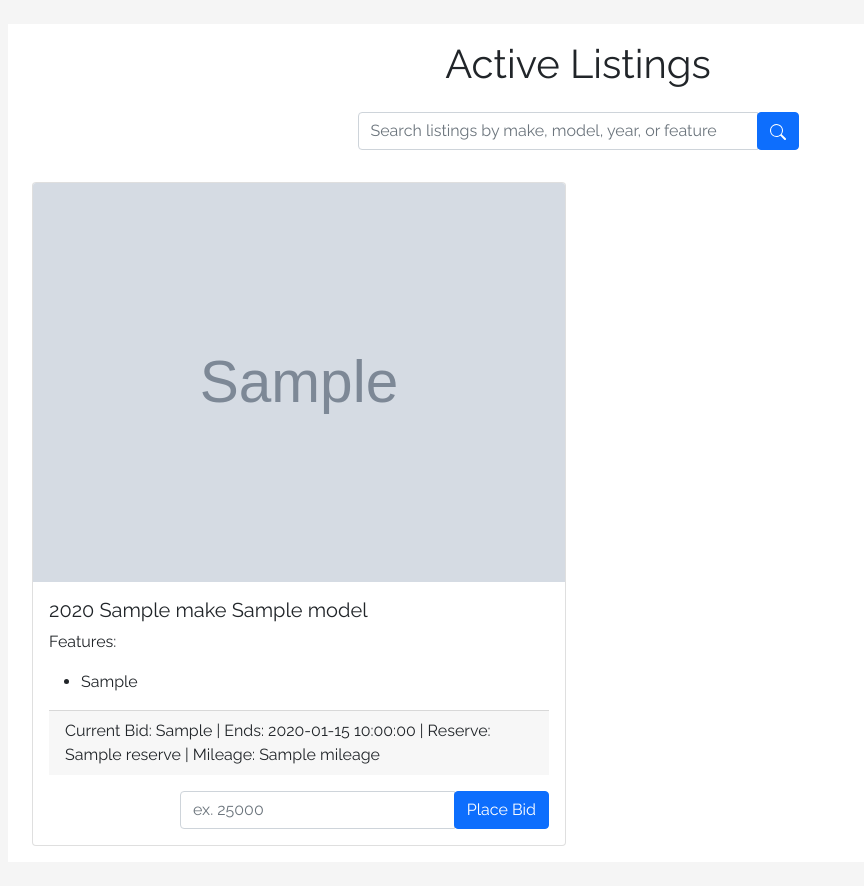
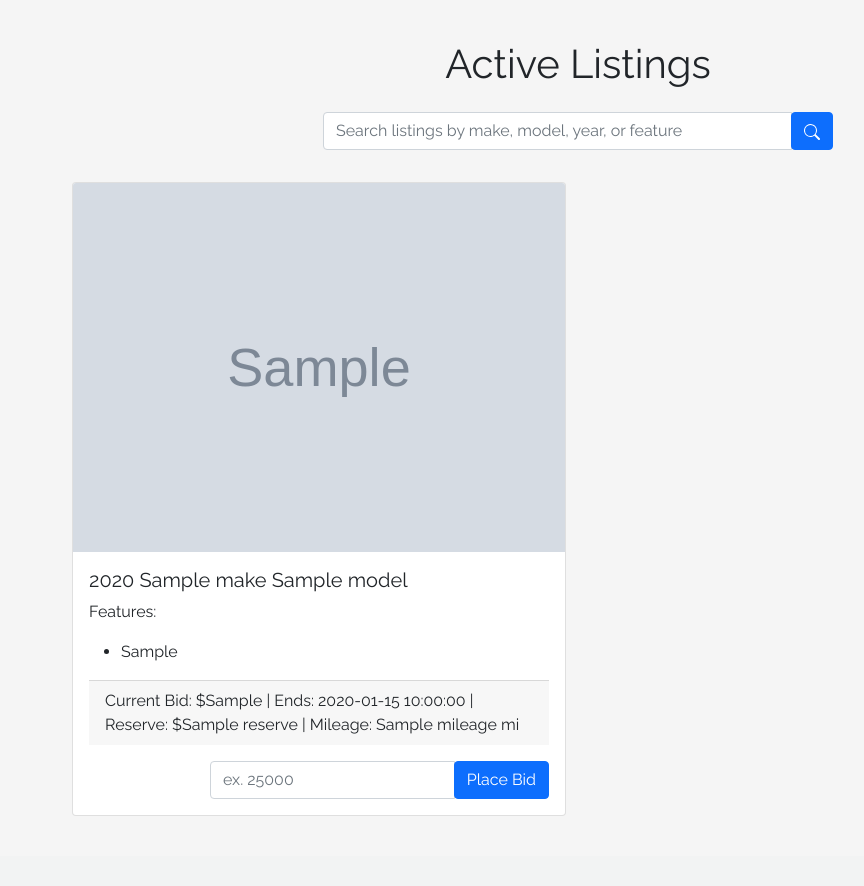
Before and after one commit to rorochaudhary/gotham-auctions, a Flask app: template templates/main.j2 in a window 1280 px wide. Shown: the part 72-958 px from the top of the page, without its empty margins (62-926 px from the left). After the commit the page ends 888 px from the top, so only its background shows below. Run offline with Flask 2, Linux system fonts and the light colour scheme; the template is opened without the code that fills it: most values are stand-ins (such as "Sample title", 1, 10 or a date in 2020); grey boxes marked "Sample" are stand-in pictures.

Commit message:
updated styling

```diff
--- a/static/css/style.css
+++ b/static/css/style.css
@@ -6,6 +6,6 @@ div {
   font-family: "Raleway", sans-serif;
 }
 
-#listings {
+div.card {
   background-color: white;
 }
--- a/templates/auth/login.j2
+++ b/templates/auth/login.j2
@@ -4,7 +4,7 @@
   <div class='container pt-5'>
         <div class="row mt-2">
             <div class="col">
-                <h2 class='text-center'>Welcome Back to Gotham Auctions!</h2>
+                <h2>Welcome Back to Gotham Auctions!</h2>
             </div>
         </div>
         <form method="POST">
--- a/templates/auth/register.j2
+++ b/templates/auth/register.j2
@@ -3,7 +3,7 @@
     <div class='container pt-5'>
         <div class="row mt-2">
             <div class="col">
-                <h2 class='text-center'>Enter your details below to create an account!</h2>
+                <h2>Enter your details below to create an account!</h2>
             </div>
         </div>
         <form method="POST">
--- a/templates/main.j2
+++ b/templates/main.j2
@@ -1,6 +1,6 @@
 {% extends "base.html" %}
 {% block content %}
-<div class="container px-4 py-3 my-4" id="listings">
+<div class="container px-5 py-3 my-4">
     <div class="row justify-content-center">
         <div class='col'>
             <h1 class="text-center">Active Listings</h1>
@@ -8,7 +8,7 @@
     </div>
     <form action="/" method="POST">
         <div class="row justify-content-center my-3">
-            <div class='col-offset-4 col-5 pb-3'>
+            <div class='col-offset-4 col-6 pb-3'>
                 <div class="row-4 input-group">
                     <input type="search" class="form-control" name="searchquery" placeholder="Search listings by make, model, year, or feature">
                     <div class="input-group-append">
@@ -18,7 +18,7 @@
             </div>
         </div>
     </form>
-    <div class="row row-cols-1 row-cols-md-2 g-4">
+    <div class="row row-cols-1 row-cols-md-2 g-4 px-3">
     {% for item in listings %}
         {% if item %}
         <div class="col">
@@ -46,13 +46,13 @@
                         {% if item['bidID'] %}
                             {% for bid in bids %}
                                 {% if bid['bidID'] == item['bidID'] %}
-                                    <span>Current Bid: {{bid['bidAmt']}}</span>
+                                    <span>Current Bid: ${{bid['bidAmt']}}</span>
                                 {% endif %}
                             {% endfor %}
                         {% else %}
                             <span>Current Bid: None</span>
                         {% endif %}
-                        <span>| Ends: {{item['expirationDate']}} | Reserve: {{item['reserve']}} | Mileage: {{item['mileage']}}</span>
+                        <span>| Ends: {{item['expirationDate']}} | Reserve: ${{item['reserve']}} | Mileage: {{item['mileage']}} mi</span>
                     </div>
                     <form class="row mt-3 justify-content-end" action="/place-bid/{{item['listingID']}}" method="POST">
                         <div class="col-auto input-group w-75">
--- a/templates/profile.j2
+++ b/templates/profile.j2
@@ -4,7 +4,7 @@
 <div class="container pt-5">
     <div class="row mt-2">
         <div class="col">
-            <h2>{{g.user.firstName}}'s Info</h2>
+            <h1>{{g.user.firstName}}'s Info</h1>
         </div>
     </div>
     <div class="row">
--- a/templates/submit_listing.j2
+++ b/templates/submit_listing.j2
@@ -4,11 +4,11 @@
 <div class="container pt-5">
     <div class="row mt-2">
         <div class="col">
-            <h2 class="text-center">Submit a Listing</h2>
+            <h1>Submit a Listing</h1>
         </div>
     </div>
     <form action="/submit-listing" method="POST" enctype="multipart/form-data">
-        <div class="row mt-4">
+        <div class="row mt-5">
             <div class="col-4">
                 <label for="year" class="form-label">Select your vehicle's year</label>
                 <select class="form-select" aria-label="year" id="year" name="year">
```
